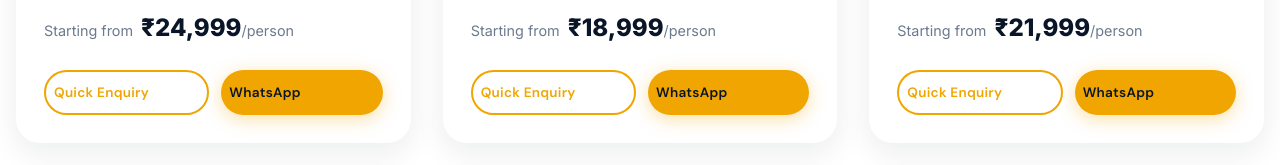
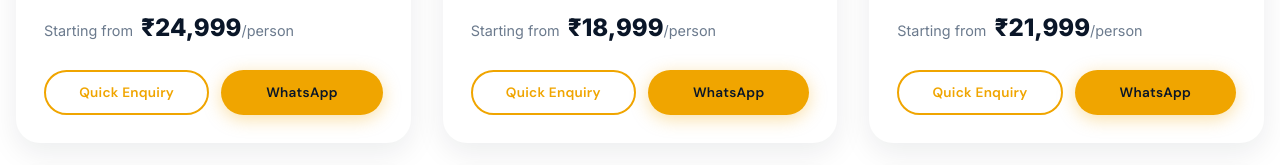
Before and after one commit to privacychamber/SaiHoliday, a Next.js app: page / in a window 1280 px wide. Shown: the part 2489-2654 px from the top of the page. Built offline with nearby package versions, Linux system fonts and the light colour scheme; no server answers; a web font is replaced by a local one.

Commit message:
Center-align button text globally

```diff
--- a/src/app/globals.css
+++ b/src/app/globals.css
@@ -106,6 +106,8 @@ ul {
 .btn {
   display: inline-flex;
   align-items: center;
+  justify-content: center;
+  text-align: center;
   gap: 0.5rem;
   padding: 0.8rem 1.8rem;
   border-radius: 50px;
```
